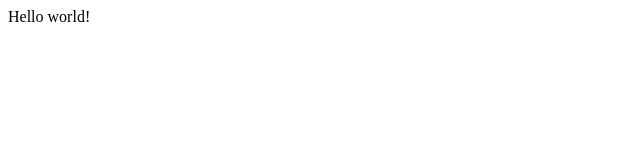
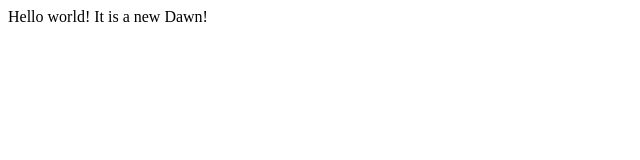
Before and after one commit to andrenaq/BDM-3044, a plain HTML site: page index.html in a window 1280 px wide. Shown: the whole page, without its empty margins (0-640 px from the left). Drawn offline with Linux system fonts and the light colour scheme.

Commit message:
Update index.html

```diff
--- a/index.html
+++ b/index.html
@@ -1,6 +1,6 @@
 <html>
 <header><title>This is title</title></header>
 <body>
-Hello world!
+Hello world! It is a new Dawn!
 </body>
 </html>
```
